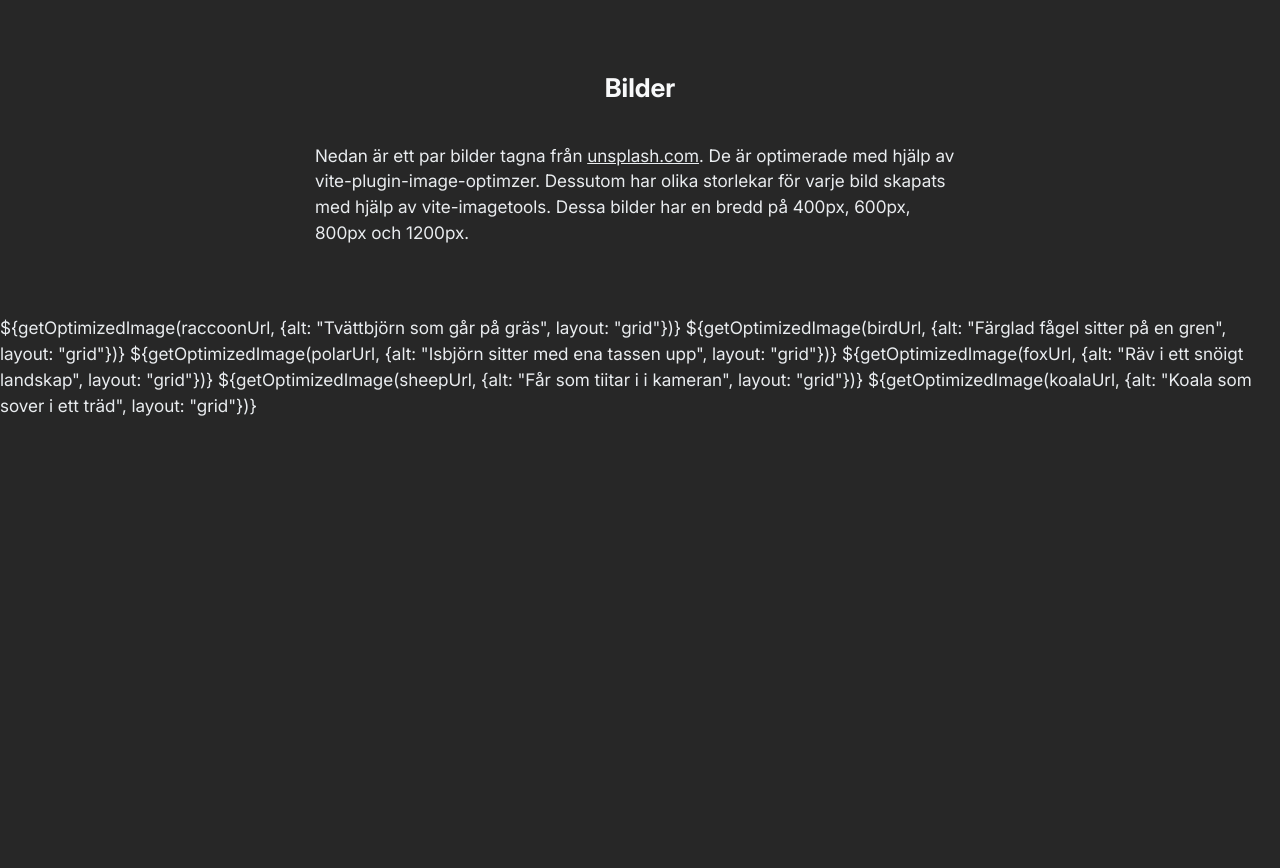
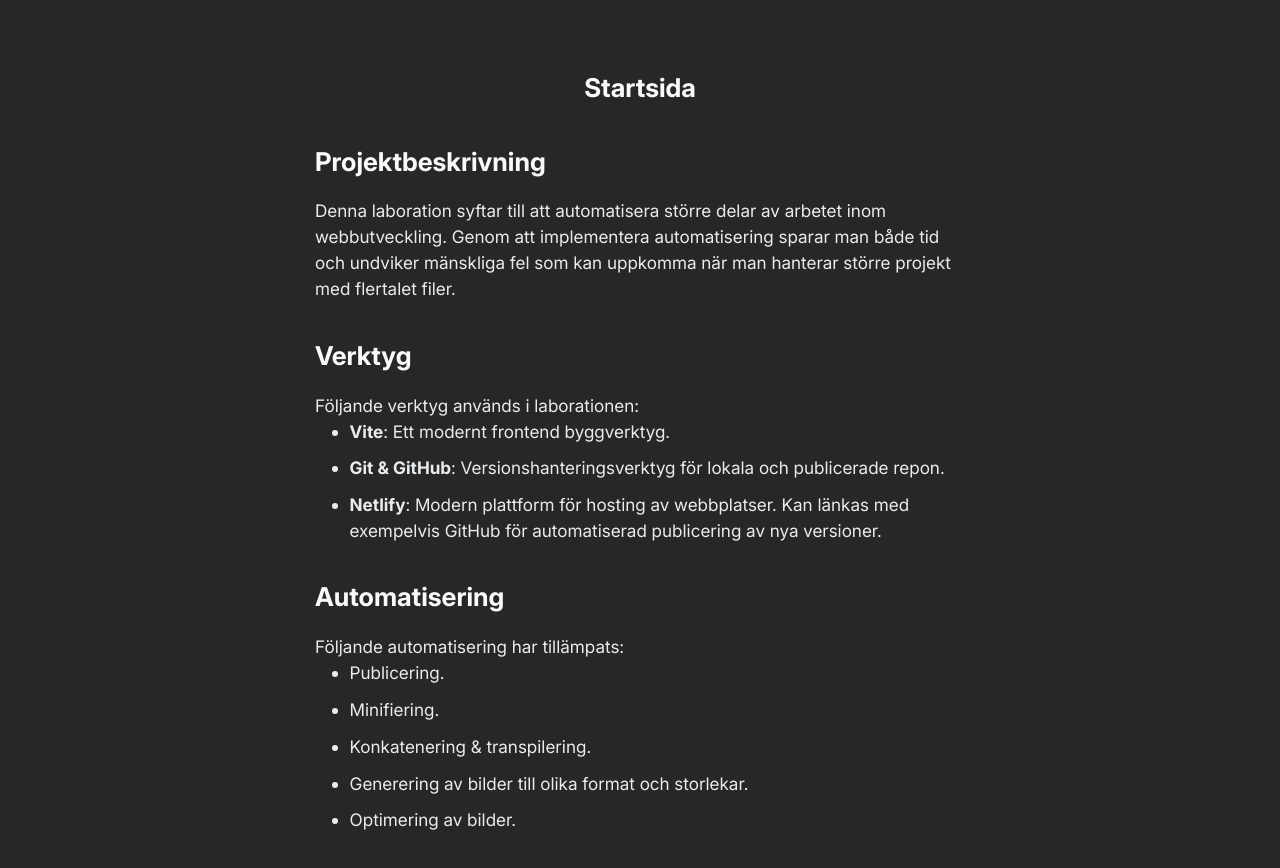
Before and after one commit to CLR2001/DT211G-Laboration1, a website built with Vite: page src/js/pages/temp.html in a window 1280 px wide. Before the commit the page ends 800 px from the top, so only its background shows below. Built offline with nearby package versions, Linux system fonts and the light colour scheme.

Commit message:
HTML & CSS klar för startsidan

```diff
--- a/src/js/pages/index-page.js
+++ b/src/js/pages/index-page.js
@@ -1,6 +1,29 @@
 export const indexPage = `
-  <h1>Index</h1>
-  <p>
-    Lorem, ipsum dolor sit amet consectetur adipisicing elit. Ullam suscipit quidem eaque, saepe corrupti temporibus facere magni ratione pariatur voluptatibus harum quis doloremque excepturi porro culpa maiores beatae aliquid? Impedit?
-  </p>
+  <section class="main-content-index">
+    <h1>Startsida</h1>
+    <section>
+      <h2>Projektbeskrivning</h2>
+      <p>
+        Denna laboration syftar till att automatisera större delar av arbetet inom webbutveckling. Genom att implementera automatisering sparar man både tid och undviker mänskliga fel som kan uppkomma när man hanterar större projekt med flertalet filer.
+      </p>
+    </section>
+    <section>
+      <h2>Verktyg</h2>
+      <ul>
+        <li><b>Vite</b>: Ett modernt frontend byggverktyg.</li>
+        <li><b>Git & GitHub</b>: Versionshanteringsverktyg för lokala och publicerade repon.</li>
+        <li><b>Netlify</b>: Modern plattform för hosting av webbplatser. Kan länkas med exempelvis GitHub för automatiserad publicering av nya versioner.</li>
+      </ul>
+    </section>
+    <section>
+      <h2>Automatisering</h2>
+      <ul>
+        <li>Publicering</li>
+        <li>Minifiering</li>
+        <li>Konkatenering & transpilering</li>
+        <li>Generering av bilder till olika format och storlekar</li>
+        <li>Optimering av bilder</li>
+      </ul>
+    </section>
+  </section>
 `;
--- a/src/js/pages/temp.html
+++ b/src/js/pages/temp.html
@@ -6,19 +6,34 @@
   <title>Document</title>
 </head>
 <body>
-  <section class="main-content-bilder">
-    <h1>Bilder</h1>
-    <p>
-      Nedan är ett par bilder tagna från <a href="https://unsplash.com/">unsplash.com</a>. De är optimerade med hjälp av vite-plugin-image-optimzer. Dessutom har olika storlekar för varje bild skapats med hjälp av vite-imagetools. Dessa bilder har en bredd på 400px, 600px, 800px och 1200px.
-    </p>
-    <div class="images-container">
-      ${getOptimizedImage(raccoonUrl, {alt: "Tvättbjörn som går på gräs", layout: "grid"})}
-      ${getOptimizedImage(birdUrl, {alt: "Färglad fågel sitter på en gren", layout: "grid"})}
-      ${getOptimizedImage(polarUrl, {alt: "Isbjörn sitter med ena tassen upp", layout: "grid"})}
-      ${getOptimizedImage(foxUrl, {alt: "Räv i ett snöigt landskap", layout: "grid"})}
-      ${getOptimizedImage(sheepUrl, {alt: "Får som tiitar i i kameran", layout: "grid"})}
-      ${getOptimizedImage(koalaUrl, {alt: "Koala som sover i ett träd", layout: "grid"})}
-    </div>
+  <section class="main-content-index">
+    <h1>Startsida</h1>
+    <section>
+      <h2>Projektbeskrivning</h2>
+      <p>
+        Denna laboration syftar till att automatisera större delar av arbetet inom webbutveckling. Genom att implementera automatisering sparar man både tid och undviker mänskliga fel som kan uppkomma när man hanterar större projekt med flertalet filer.
+      </p>
+    </section>
+    <section>
+      <h2>Verktyg</h2>
+      <p>Följande verktyg används i laborationen:</p>
+      <ul>
+        <li><b>Vite</b>: Ett modernt frontend byggverktyg.</li>
+        <li><b>Git & GitHub</b>: Versionshanteringsverktyg för lokala och publicerade repon.</li>
+        <li><b>Netlify</b>: Modern plattform för hosting av webbplatser. Kan länkas med exempelvis GitHub för automatiserad publicering av nya versioner.</li>
+      </ul>
+    </section>
+    <section>
+      <h2>Automatisering</h2>
+      <p>Följande automatisering har tillämpats:</p>
+      <ul>
+        <li>Publicering.</li>
+        <li>Minifiering.</li>
+        <li>Konkatenering & transpilering.</li>
+        <li>Generering av bilder till olika format och storlekar.</li>
+        <li>Optimering av bilder.</li>
+      </ul>
+    </section>
   </section>
 </body>
 </html>
--- a/src/scss/_bilder.scss
+++ b/src/scss/_bilder.scss
@@ -2,7 +2,12 @@
   display: grid;
   gap: 2rem;
   place-items: center;
+  max-width: none;
   margin: 4rem 0;
+}
+
+.main-content-bilder p{
+  max-width: min(80%, 65ch);
 }
 
 .images-container{
--- a/src/scss/_global.scss
+++ b/src/scss/_global.scss
@@ -18,7 +18,7 @@ h1, h2, h3, h4, h5, h6{
   color: variables.$light-text;
 }
 
-p, li {
+:is(div, section):has(> :is(p, ul, ol)) {
   max-width: clamp(40ch, 80%, 60ch);
 }
 
--- a/src/scss/_index.scss
+++ b/src/scss/_index.scss
@@ -0,0 +1,26 @@
+.main-content-index{
+  display: grid;
+  place-items: center;
+  gap: 2rem;
+  margin: 4rem 0;
+}
+
+.main-content-index section:last-of-type{
+  width: 100%;
+}
+
+.main-content-index ul{
+  padding-left: 2rem;
+}
+
+.main-content-index li{
+  list-style-type: disc;
+  &:not(:last-child){
+    margin-bottom: 1ch;
+  }
+}
+
+.main-content-index h2{
+  max-width: fit-content;
+  margin-bottom: 1ch;
+}
```
Also changed, not shown: index.html (+1 -0 lines), README.md.
